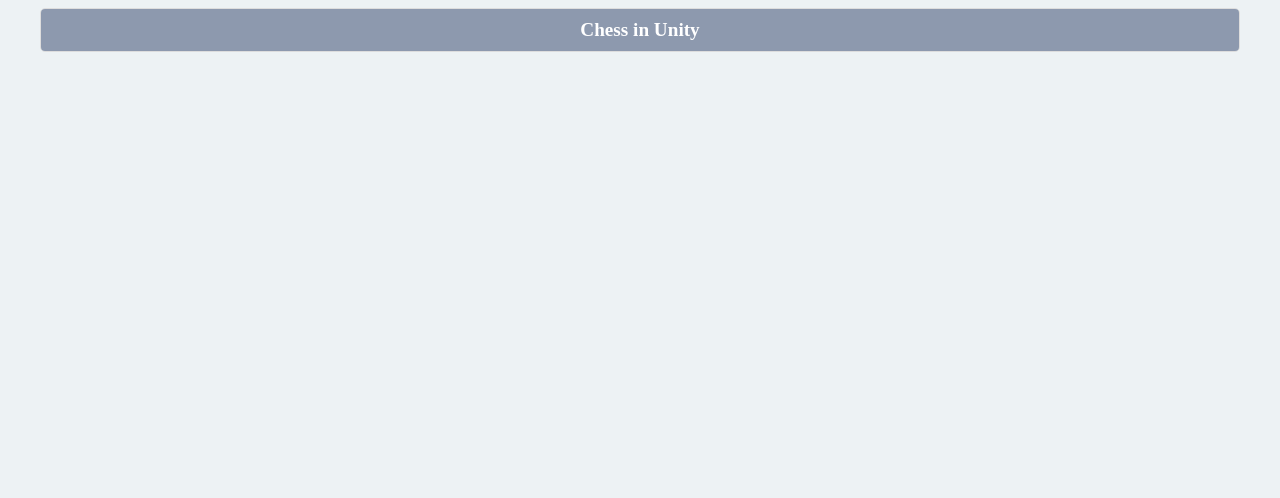
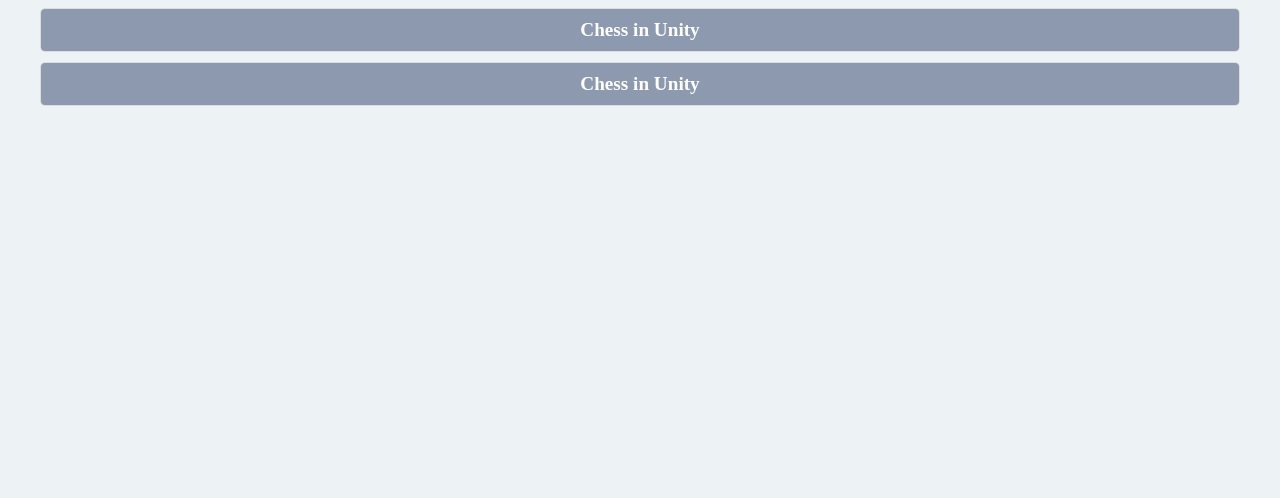
Before and after one commit to CodingSpencer/ashcraft_resume, a plain HTML site: page projects.html in a window 1280 px wide. Shown: the part 186-684 px from the top of the page. Drawn offline with Linux system fonts and the light colour scheme.

Commit message:
bugs fixed

```diff
--- a/scripts/projects.mjs
+++ b/scripts/projects.mjs
@@ -19,4 +19,14 @@ export const projects = [
     image: "images/unity.avif",
     type: "personal",
   },
+  {
+    name: "Chess in Unity",
+    github: "https://github.com/JaredWightman/Chessboard.git",
+    lastUpdate: "07/19/2024",
+    tags: ["Unity", "Team Project", "C#"],
+    description:
+      "Created a game in a team setting while working in a team using an Agile structure to complete the project.",
+    image: "images/unity.avif",
+    type: "personal",
+  },
 ];
--- a/styles/projects.css
+++ b/styles/projects.css
@@ -30,7 +30,7 @@
   padding: 10px;
 }
 
-.pro0ject-content img {
+.project-content img {
   width: 500px;
 }
 
```
